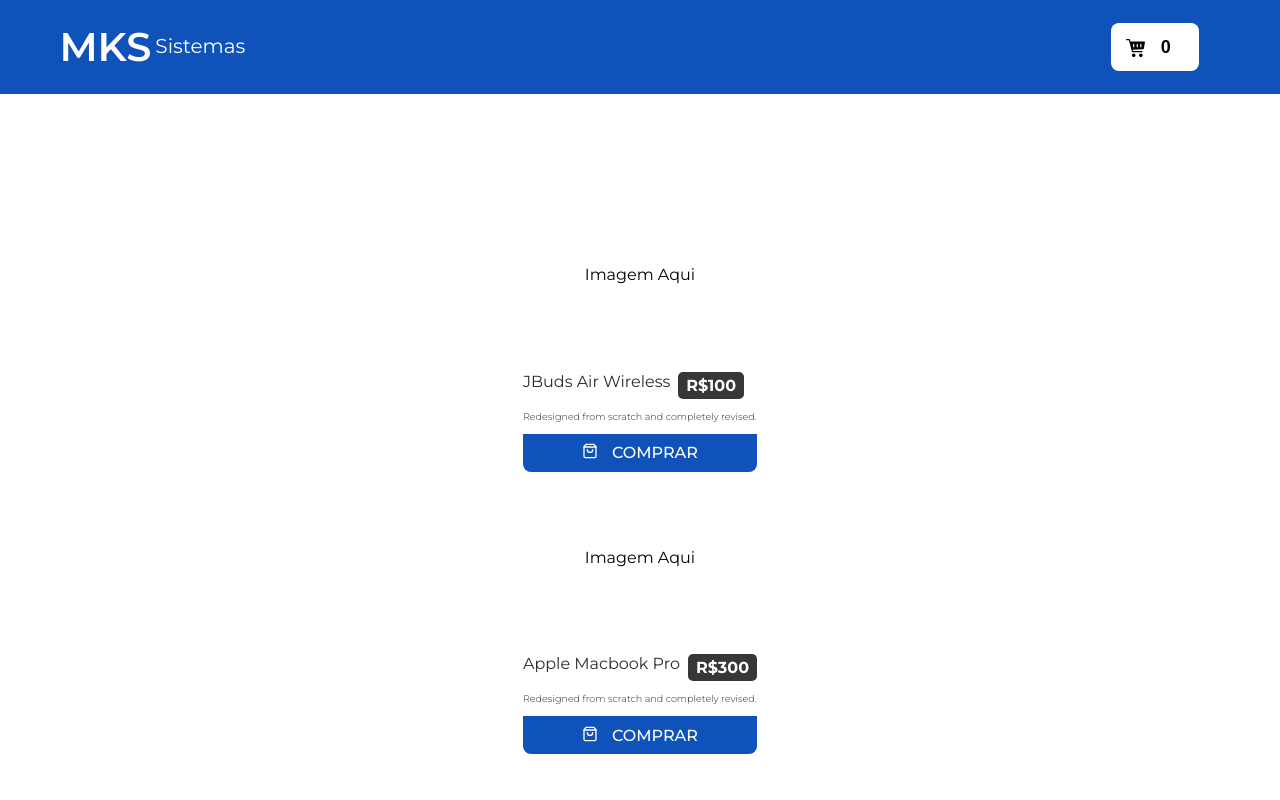
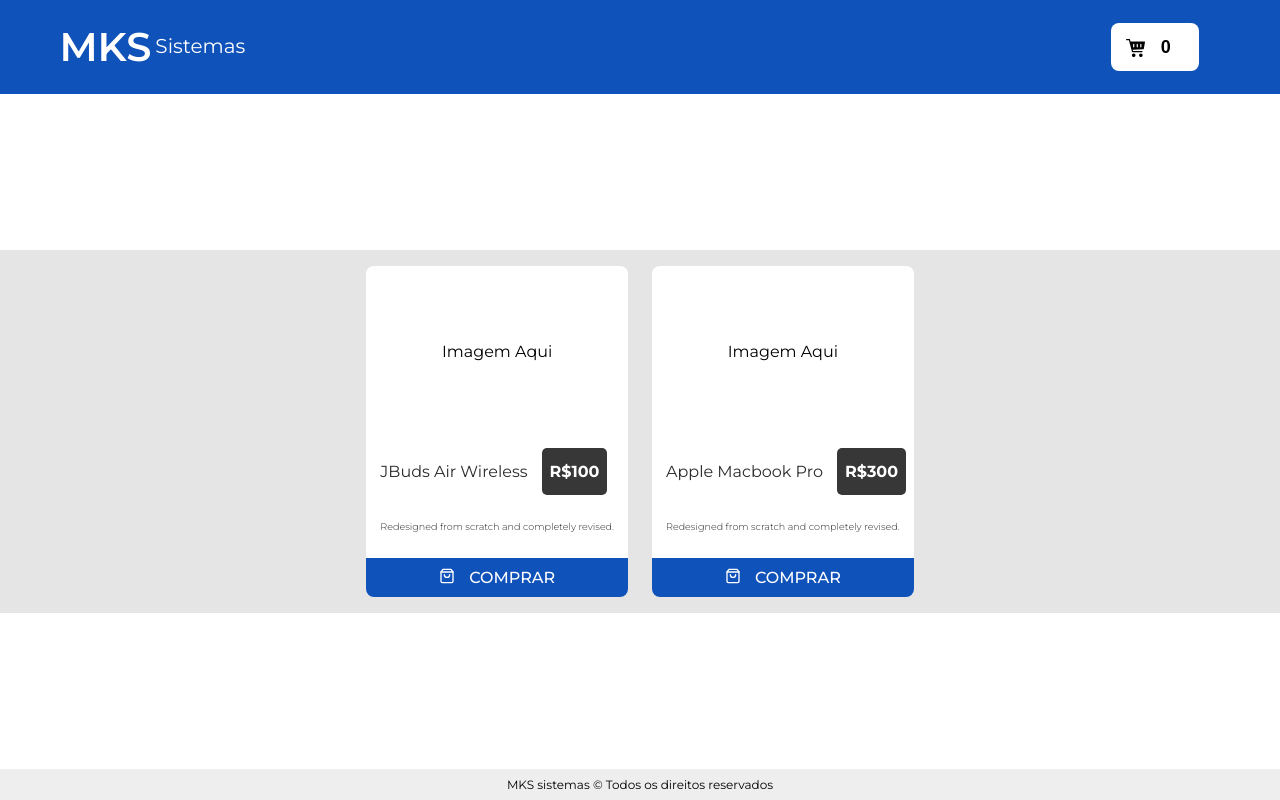
Before and after one commit to Hzimr/DesafioFrontEnd11-23, a Next.js app: page / in a window 1280 px wide. Built offline with nearby package versions, Linux system fonts and the light colour scheme.

Commit message:
feat: created productGrid (initial commit)

```diff
--- a/package.json
+++ b/package.json
@@ -9,6 +9,7 @@
     "lint": "next lint"
   },
   "dependencies": {
+    "axios": "^1.6.2",
     "next": "14.0.3",
     "react": "^18",
     "react-dom": "^18",
--- a/src/app/components/Product/productStyles.ts
+++ b/src/app/components/Product/productStyles.ts
@@ -19,18 +19,19 @@
 export const ProductNameAndPrice = styled.section`
   display: flex;
   flex-direction: row;
-  gap: 0.5rem;
 `
 
 export const ProductNameSection = styled.section`
   display: flex;
   flex-direction: column;
+  padding: 0.875rem;
 `
 
 export const NameText = styled.p`
   font-size: 1rem;
   line-height: 19px;
   color: var(--text-dark);
+  align-text: left;
 `
 
 export const PriceDiv = styled.div`
@@ -51,6 +52,7 @@
   font-size: 0.6rem;
   font-weight: 300;
   color: var(--text-dark);
+  padding: 0.875rem;
 `
 
 export const ComprarButton = styled.button`
@@ -63,6 +65,11 @@
   border: none;
   border-bottom-left-radius: 8px;
   border-bottom-right-radius: 8px;
+
+  &:hover{
+    cursor: pointer;
+    opacity: 0.8;
+  }
 `
 
 
--- a/src/app/components/ProductGrid/productGrid.tsx
+++ b/src/app/components/ProductGrid/productGrid.tsx
@@ -1,6 +1,7 @@
 'use client'
-import React, {useCallback} from "react";
+import React, { useCallback } from "react";
 import { Product } from "../Product/product";
+import styled from "styled-components";
 
 interface ProductGridProps {
 
@@ -13,6 +14,7 @@
   description: string;
   price: number;
 }
+
 
 const produtos: ProductProps[] = [
   {
@@ -31,7 +33,25 @@
   },
 ]
 
+export const PageProductDiv = styled.div`
+  display: flex;
+  align-items: center;
+  justify-content: center;
+  background-color: var(--page-color);
+`
+
+export const ContentProductsDiv = styled.div`
+  display: flex;
+  flex-direction: row;
+  flex-wrap: wrap;
+  gap: 1.5rem;
+  max-width: 1200px;
+  padding: 1rem;
+`
+
 export function ProductGrid(props: ProductGridProps){
+  //const [produtos, setProdutos] = useState([]);
+
 
   const handleRenderizeProdutos = useCallback(() => {
     return produtos.length !== 0 ? (
@@ -53,10 +73,10 @@
   }, []);
 
   return (
-    <div>
-      <div>
+    <PageProductDiv>
+      <ContentProductsDiv>
         {handleRenderizeProdutos()}
-      </div>
-    </div>
+      </ContentProductsDiv>
+    </PageProductDiv>
   )
 }
--- a/src/app/page.module.css
+++ b/src/app/page.module.css
@@ -1,7 +1,2 @@
 .main {
-  display: flex;
-  flex-direction: column;
-  justify-content: space-between;
-  align-items: center;
-  padding: 6rem;
 }
```
Also changed, not shown: 1 other file (tests, documents, lock files or other folders).
